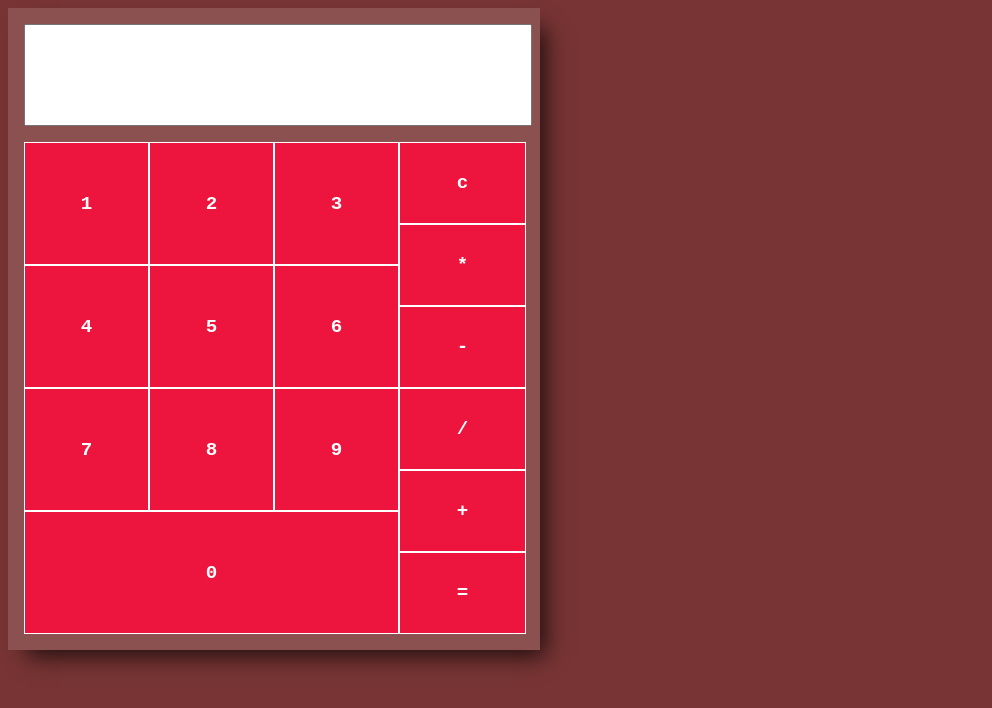
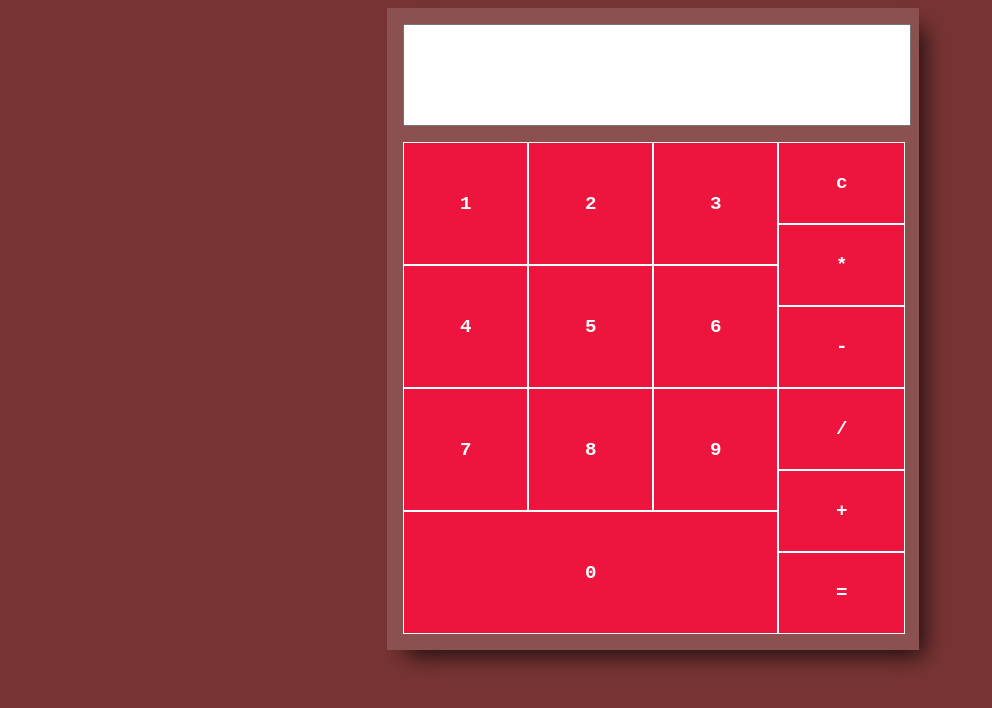
Before and after one commit to emysc/Calculator, a React (Vite) app in the folder calculator/: page / in a window 1280 px wide. Shown: the top 708 px of the page, without its empty margins (0-992 px from the left). Built offline with nearby package versions, Linux system fonts and the light colour scheme.

Commit message:
change of layout

```diff
--- a/calculator/src/App.css
+++ b/calculator/src/App.css
@@ -12,6 +12,7 @@ html {
   box-shadow: 12px 13px 22px -7px rgba(0, 0, 0, 0.75);
   -webkit-box-shadow: 12px 13px 22px -7px rgba(0, 0, 0, 0.75);
   -moz-box-shadow: 12px 13px 22px -7px rgba(0, 0, 0, 0.75);
+  margin-left: 30%;
 }
 
 .numbers_container {
```
